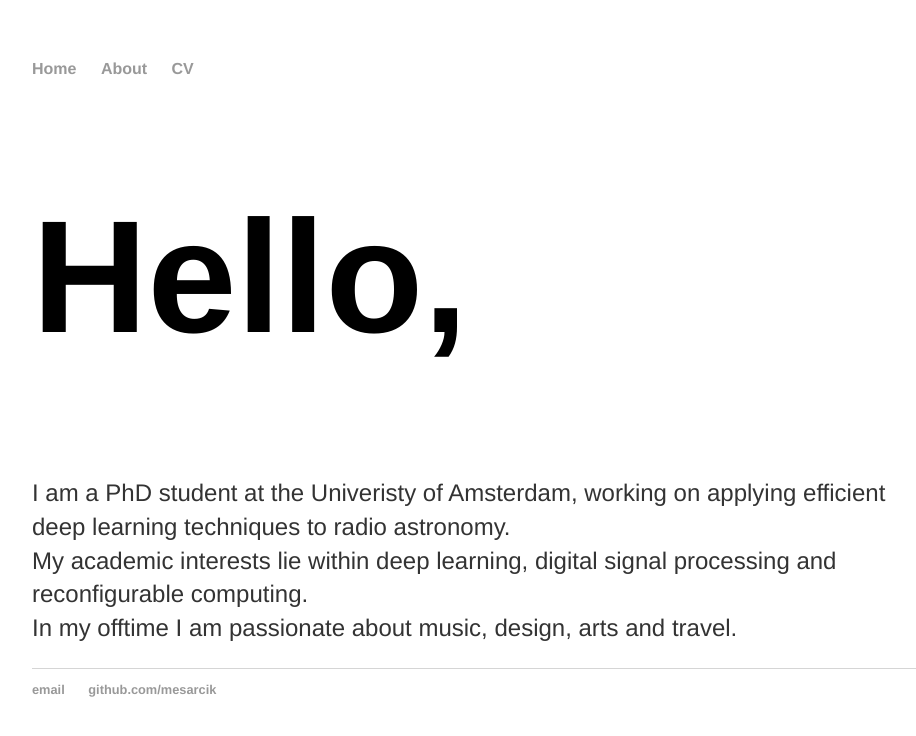
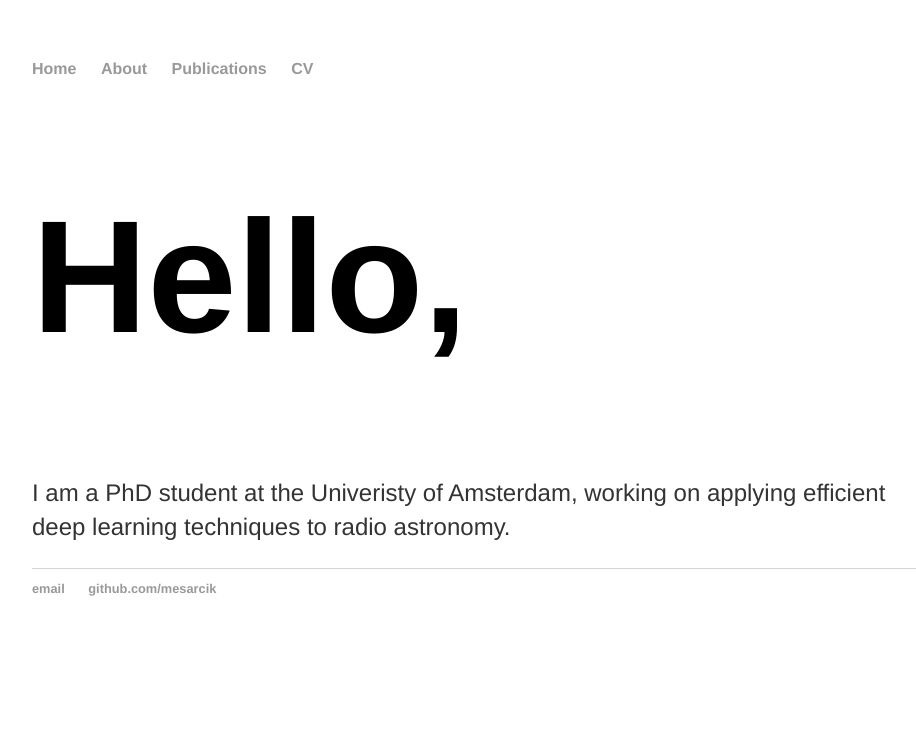
Before and after one commit to mesarcik/mesarcik.github.io, a Jekyll site: the page built from about/index.html, in a window 1280 px wide. Shown: the top 736 px of the page, without its empty margins (160-1076 px from the left). Built offline with Jekyll 4.4.1, drawn with Linux system fonts in a browser that asks for light colours.

Commit message:
./git_uploader.sh

```diff
--- a/_layouts/default.html
+++ b/_layouts/default.html
@@ -13,6 +13,7 @@
 <ul>
 <li><a href="/">Home</a></li>
 <li><a href="/about">About</a></li>
+<li><a href="/publications">Publications</a></li>
 <li><a href="/cv">CV</a></li>
 </ul>
     </nav>
--- a/about/index.html
+++ b/about/index.html
@@ -5,8 +5,6 @@ title: About Misha Mesarcik
 
 		<div class="about">
 			<h1>Hello,</h1>
-			 <p>I am a PhD student at the Univeristy of Amsterdam, working on applying efficient deep learning techniques to radio astronomy.<br>
-			   My academic interests lie within deep learning, digital signal processing and reconfigurable computing. <br>
-			   In my offtime I am passionate about music, design, arts and travel.
+			 <p>I am a PhD student at the Univeristy of Amsterdam, working on applying efficient deep learning techniques to radio astronomy.
 		   </p>
 		</div>
```
Also changed, not shown: 2 other files.
